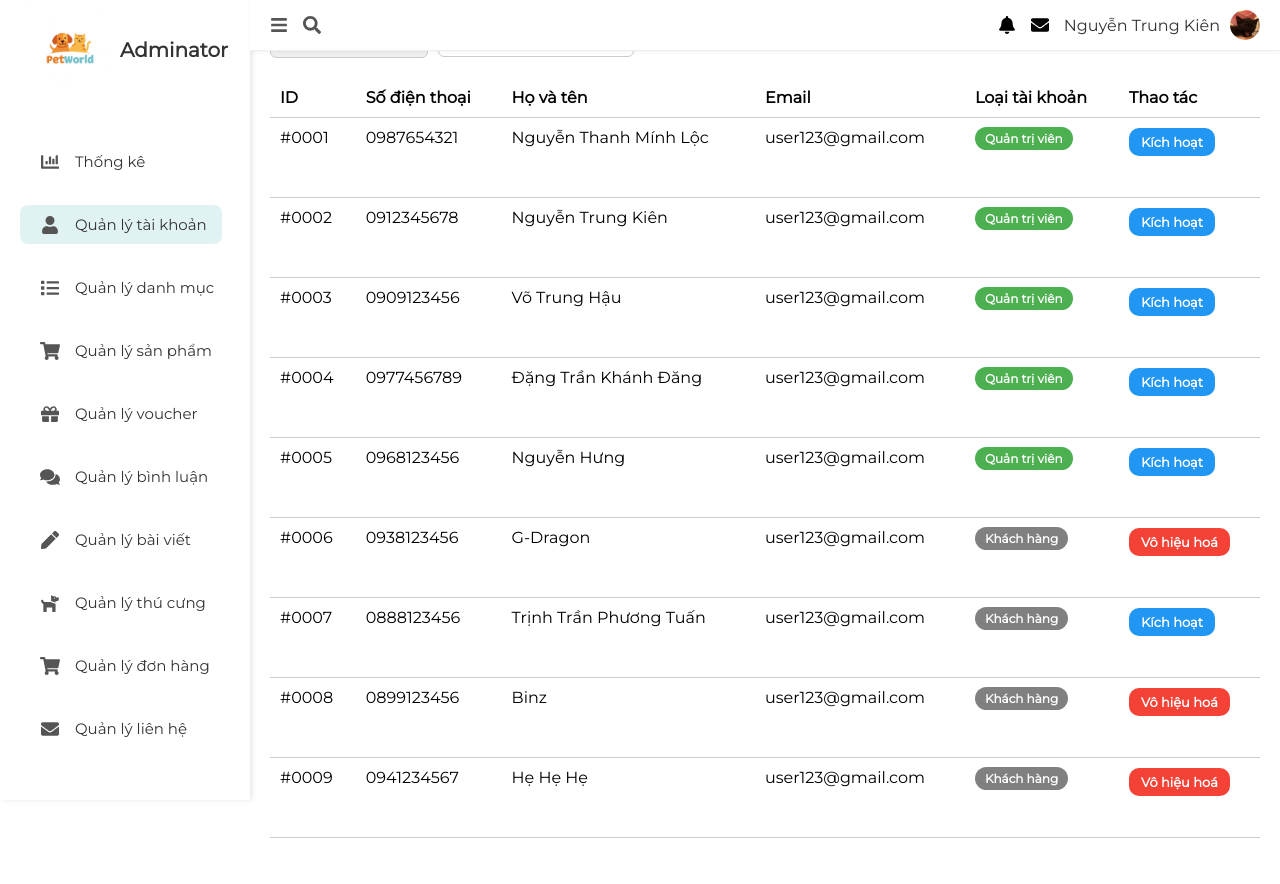
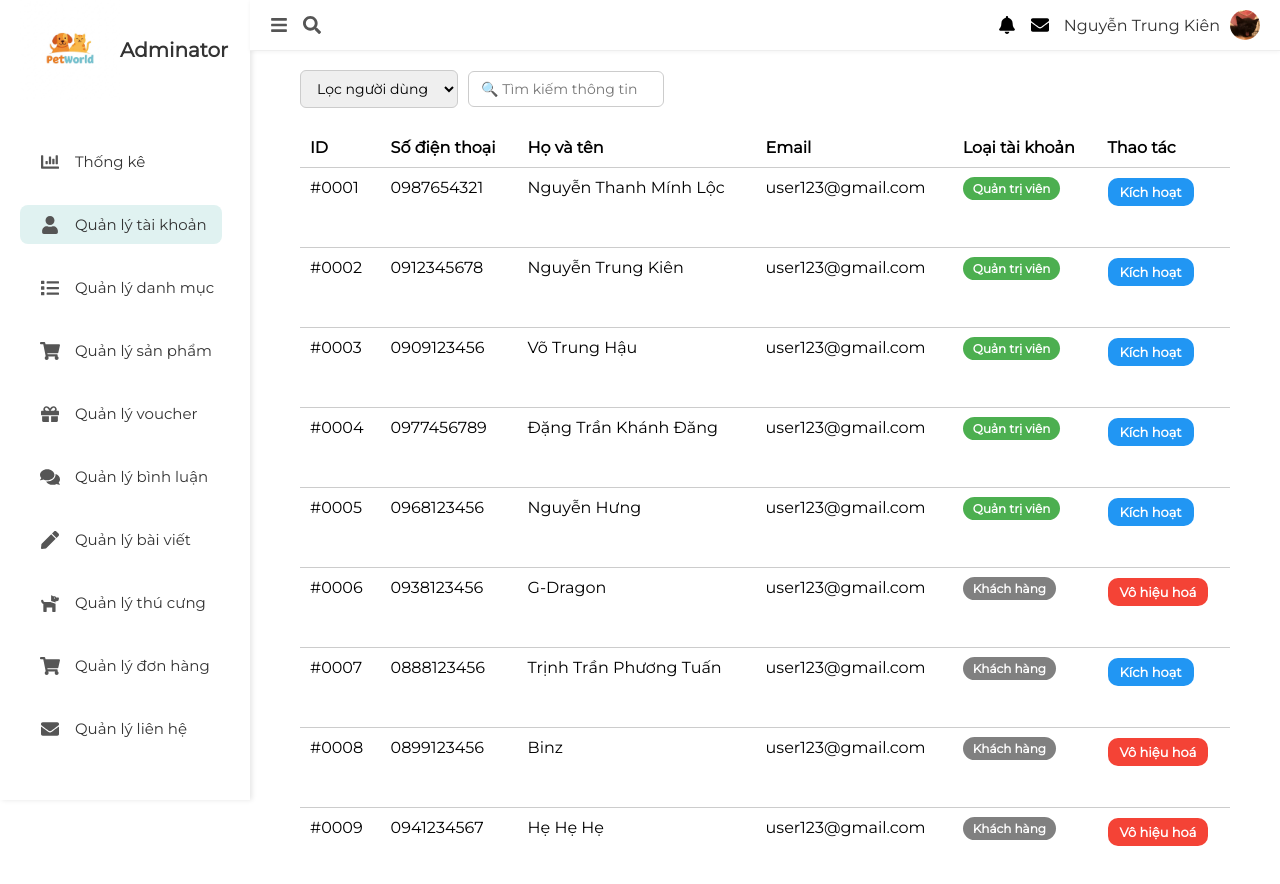
Before and after one commit to loc131225/PetWorld, a React (Create React App) app in the folder frontend/: page /UserList in a window 1280 px wide. Shown: the top 884 px of the page. Before the commit the page ends 858 px from the top, so only its background shows below. Built offline with nearby package versions, Linux system fonts and the light colour scheme.

Commit message:
update userlist

```diff
--- a/frontend/src/css/UserList.css
+++ b/frontend/src/css/UserList.css
@@ -8,7 +8,7 @@
 .user-filter {
   display: flex;
   gap: 10px;
-  margin-bottom: 15px;
+  margin-top: 20px;
 }
 
 .user-filter select,
--- a/frontend/src/pages/admin/UserList.js
+++ b/frontend/src/pages/admin/UserList.js
@@ -109,7 +109,7 @@ const UserList = () => {
         </div>
 
         {/* --- PHẦN QUẢN LÝ NGƯỜI DÙNG --- */}
-        <div className="user-management" style={{ padding: '20px' }}>
+        <div className="user-management" style={{ padding: '50px' }}>
           <div className="user-filter">
             <select value={filterType} onChange={(e) => setFilterType(e.target.value)}>
               <option value="all">Lọc người dùng </option>
```
